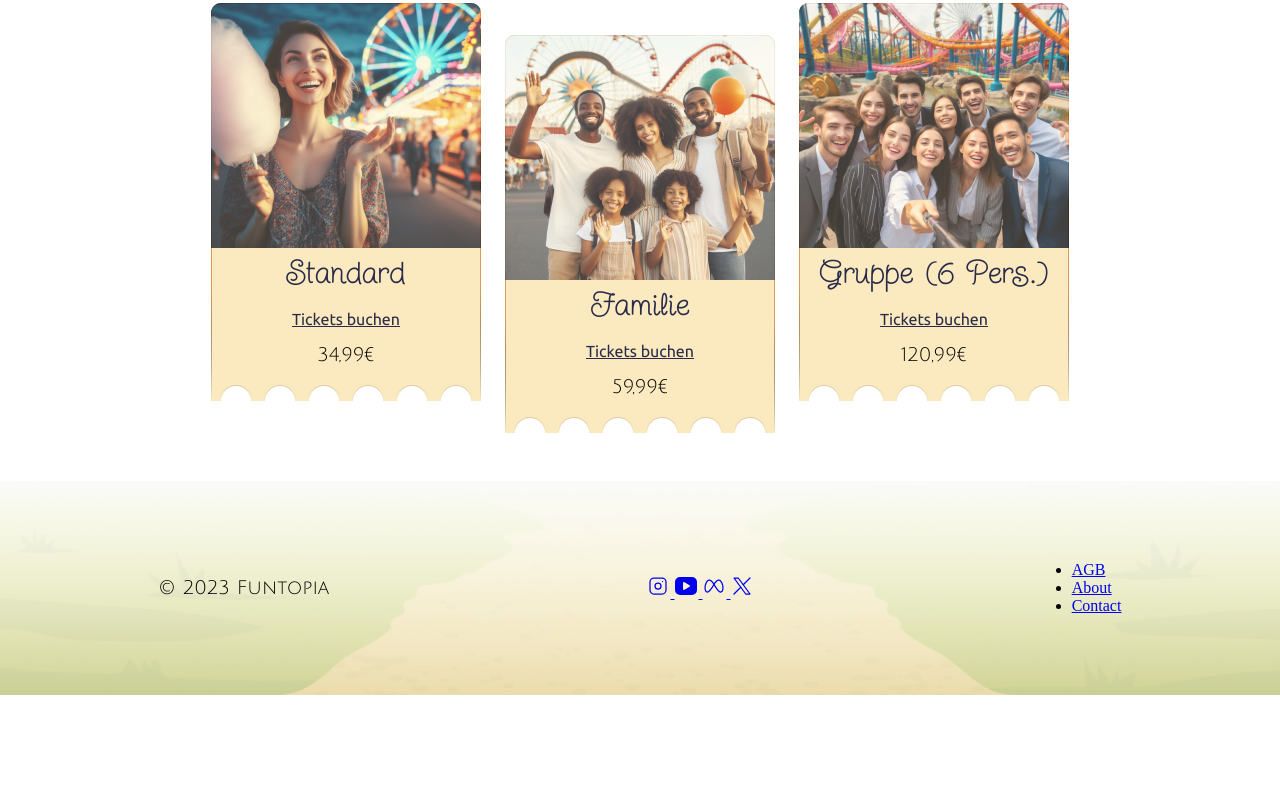
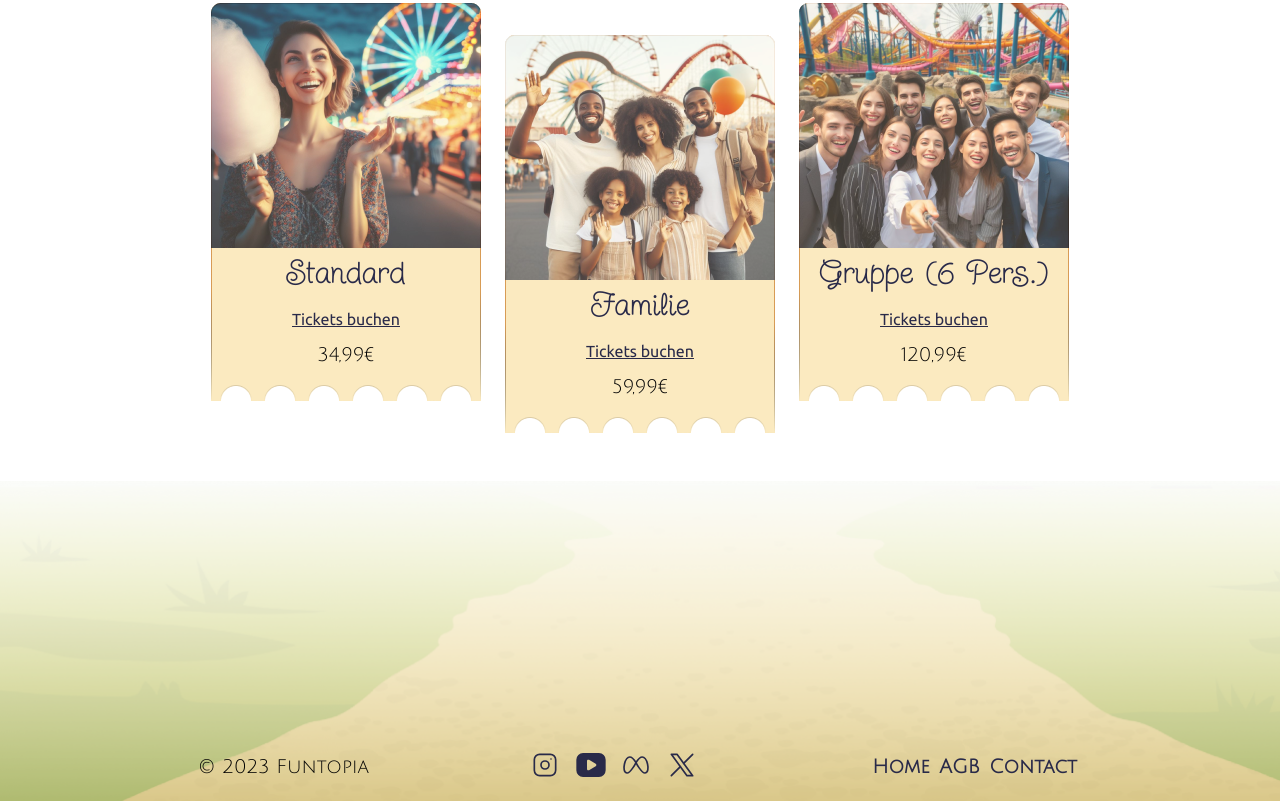
Before and after one commit to mikajed/funtopia, a plain HTML site: page index.html in a window 1280 px wide. Shown: the part 2167-2968 px from the top of the page. Before the commit the page ends 2862 px from the top, so only its background shows below. Drawn offline with Linux system fonts and the light colour scheme.

Commit message:
fix navs code

```diff
--- a/index.html
+++ b/index.html
@@ -43,7 +43,7 @@
         </nav>
     </header>
     <main>
-        <section class="hero-section">
+        <section id="hero-section">
             <h1>Willkommen in der aufregenden Welt von Funtopia!</h1>
         </section>
         <!-- SHOWCASE-SECTION -->
@@ -113,10 +113,13 @@
         </section>
     </main>
     <footer>
+        <div class="footer-container">
             <p>© 2023 Funtopia</p>
-        <div class="social-icons">
+            <div class="socialIcons">
                 <a href="https://instagram.com">
-                <svg xmlns="http://www.w3.org/2000/svg" class="icon icon-tabler icon-tabler-brand-instagram" width="24" height="24" viewBox="0 0 24 24" stroke-width="1.25" stroke="currentColor" fill="none" stroke-linecap="round" stroke-linejoin="round">
+                    <svg xmlns="http://www.w3.org/2000/svg" class="icon icon-tabler icon-tabler-brand-instagram"
+                        width="24" height="24" viewBox="0 0 24 24" stroke-width="1.25" stroke="currentColor" fill="none"
+                        stroke-linecap="round" stroke-linejoin="round">
                         <path stroke="none" d="M0 0h24v24H0z" fill="none"></path>
                         <path d="M4 4m0 4a4 4 0 0 1 4 -4h8a4 4 0 0 1 4 4v8a4 4 0 0 1 -4 4h-8a4 4 0 0 1 -4 -4z"></path>
                         <path d="M12 12m-3 0a3 3 0 1 0 6 0a3 3 0 1 0 -6 0"></path>
@@ -124,20 +127,32 @@
                     </svg>
                 </a>
                 <a href="https://youtube.com">
-                <svg xmlns="http://www.w3.org/2000/svg" class="icon icon-tabler icon-tabler-brand-youtube-filled" width="24" height="24" viewBox="0 0 24 24" stroke-width="1.25" stroke="currentColor" fill="none" stroke-linecap="round" stroke-linejoin="round">
+                    <svg xmlns="http://www.w3.org/2000/svg" class="icon icon-tabler icon-tabler-brand-youtube-filled"
+                        width="24" height="24" viewBox="0 0 24 24" stroke-width="1.25" stroke="currentColor" fill="none"
+                        stroke-linecap="round" stroke-linejoin="round">
                         <path stroke="none" d="M0 0h24v24H0z" fill="none"></path>
-                    <path d="M18 3a5 5 0 0 1 5 5v8a5 5 0 0 1 -5 5h-12a5 5 0 0 1 -5 -5v-8a5 5 0 0 1 5 -5zm-9 6v6a1 1 0 0 0 1.514 .857l5 -3a1 1 0 0 0 0 -1.714l-5 -3a1 1 0 0 0 -1.514 .857z" stroke-width="0" fill="currentColor"></path>
+                        <path
+                            d="M18 3a5 5 0 0 1 5 5v8a5 5 0 0 1 -5 5h-12a5 5 0 0 1 -5 -5v-8a5 5 0 0 1 5 -5zm-9 6v6a1 1 0 0 0 1.514 .857l5 -3a1 1 0 0 0 0 -1.714l-5 -3a1 1 0 0 0 -1.514 .857z"
+                            stroke-width="0" fill="currentColor"></path>
                     </svg>
                 </a>
                 <a href="https://facebook.com">
-                <svg xmlns="http://www.w3.org/2000/svg" class="icon icon-tabler icon-tabler-brand-meta" width="24" height="24" viewBox="0 0 24 24" stroke-width="1.25" stroke="currentColor" fill="none" stroke-linecap="round" stroke-linejoin="round">
+                    <svg xmlns="http://www.w3.org/2000/svg" class="icon icon-tabler icon-tabler-brand-meta" width="24"
+                        height="24" viewBox="0 0 24 24" stroke-width="1.25" stroke="currentColor" fill="none"
+                        stroke-linecap="round" stroke-linejoin="round">
                         <path stroke="none" d="M0 0h24v24H0z" fill="none"></path>
-                    <path d="M12 10.174c1.766 -2.784 3.315 -4.174 4.648 -4.174c2 0 3.263 2.213 4 5.217c.704 2.869 .5 6.783 -2 6.783c-1.114 0 -2.648 -1.565 -4.148 -3.652a27.627 27.627 0 0 1 -2.5 -4.174z"></path>
-                    <path d="M12 10.174c-1.766 -2.784 -3.315 -4.174 -4.648 -4.174c-2 0 -3.263 2.213 -4 5.217c-.704 2.869 -.5 6.783 2 6.783c1.114 0 2.648 -1.565 4.148 -3.652c1 -1.391 1.833 -2.783 2.5 -4.174z"></path>
+                        <path
+                            d="M12 10.174c1.766 -2.784 3.315 -4.174 4.648 -4.174c2 0 3.263 2.213 4 5.217c.704 2.869 .5 6.783 -2 6.783c-1.114 0 -2.648 -1.565 -4.148 -3.652a27.627 27.627 0 0 1 -2.5 -4.174z">
+                        </path>
+                        <path
+                            d="M12 10.174c-1.766 -2.784 -3.315 -4.174 -4.648 -4.174c-2 0 -3.263 2.213 -4 5.217c-.704 2.869 -.5 6.783 2 6.783c1.114 0 2.648 -1.565 4.148 -3.652c1 -1.391 1.833 -2.783 2.5 -4.174z">
+                        </path>
                     </svg>
                 </a>
                 <a href="https://twitter.com">
-                <svg xmlns="http://www.w3.org/2000/svg" class="icon icon-tabler icon-tabler-brand-x" width="24" height="24" viewBox="0 0 24 24" stroke-width="1.25" stroke="currentColor" fill="none" stroke-linecap="round" stroke-linejoin="round">
+                    <svg xmlns="http://www.w3.org/2000/svg" class="icon icon-tabler icon-tabler-brand-x" width="24"
+                        height="24" viewBox="0 0 24 24" stroke-width="1.25" stroke="currentColor" fill="none"
+                        stroke-linecap="round" stroke-linejoin="round">
                         <path stroke="none" d="M0 0h24v24H0z" fill="none"></path>
                         <path d="M4 4l11.733 16h4.267l-11.733 -16z"></path>
                         <path d="M4 20l6.768 -6.768m2.46 -2.46l6.772 -6.772"></path>
@@ -145,10 +160,12 @@
                 </a>
             </div>
             <ul>
+                <li><a href="#hero-section">Home</a></li>
                 <li><a href="#">AGB</a></li>
-            <li><a href="#">About</a></li>
                 <li><a href="#">Contact</a></li>
             </ul>
+        </div>
     </footer>
 </body>
+
 </html>
--- a/src/css/less/style.less
+++ b/src/css/less/style.less
@@ -4,6 +4,10 @@
     margin: 0;
     padding: 0;
     box-sizing: border-box;
+}
+
+html {
+    scroll-behavior: smooth;
 }
 
 body {
@@ -47,27 +51,51 @@ p {
     font-size: 1.2rem;
 }
 
+/* -- NAVS -- */
+ul {
+    display: flex;
+
+    & li {
+        padding: 0 0.3rem;
+        list-style-type: none;
+
+        & a {
+            color: #292a49;
+            text-decoration: none;
+            font-size: 1.2rem;
+            font-weight: 700;
+            font-family: 'Julius Sans One';
+            transition: 0.3s ease;
+
+            &:hover {
+                text-decoration: underline;
+                color: @hover-color;
+            }
+        }
+    }
+}
+
+.socialIcons a {
+    text-decoration: none;
+    color: @main-font-color;
+}
+
+& .socialIcons svg {
+    width: 2rem;
+    height: auto;
+    margin-right: 0.6rem;
+    transition: 0.3s ease;
+
+    &:hover {
+        color: @hover-color;
+        transform: rotate(20deg);
+    }
+}
+
 /* -- NAVBAR -- */
 .nav {
     max-width: 1400px;
     width: 100%;
-
-    & .socialIcons a {
-        text-decoration: none;
-        color: @main-font-color;
-    }
-
-    & .socialIcons svg {
-        width: 2.5rem;
-        height: auto;
-        margin-right: 0.6rem;
-        transition: 0.3s ease;
-
-        &:hover {
-            color: @hover-color;
-            transform: rotate(20deg);
-        }
-    }
 
     & .navbar {
         width: 100%;
@@ -80,29 +108,6 @@ p {
             width: 10rem;
             height: auto;
             margin: 0 50%;
-        }
-
-        & ul {
-            display: flex;
-
-            & li {
-                padding: 0 0.3rem;
-                list-style-type: none;
-
-                & a {
-                    color: #292a49;
-                    text-decoration: none;
-                    font-size: 1.2rem;
-                    font-weight: 700;
-                    font-family: 'Julius Sans One';
-                    transition: 0.3s ease;
-
-                    &:hover {
-                        text-decoration: underline;
-                        color: @hover-color;
-                    }
-                }
-            }
         }
     }
 }
@@ -118,7 +123,7 @@ main {
 }
 
 /* -- HERO SECTION -- */
-.hero-section {
+#hero-section {
     width: 60%;
     height: 60vh;
     display: flex;
@@ -196,7 +201,8 @@ main {
             z-index: 1;
         }
 
-        & img:first-child, :last-child {
+        & img:first-child,
+        :last-child {
             filter: blur(5px) drop-shadow(0 5px 3px rgba(0, 0, 0, 0.422));
         }
     }
@@ -255,11 +261,21 @@ main {
 /* -- FOOTER -- */
 footer {
     width: 100%;
-    padding: 5rem 0;
+    padding: 10rem 2rem;
     display: flex;
     justify-content: space-around;
     align-items: center;
     background: url(../images/footer-bg.png) no-repeat;
     background-size: cover;
     margin-top: 5rem;
+    position: relative;
+
+    & .footer-container {
+        display: flex;
+        justify-content: space-around;
+        align-items: center;
+        gap: 10rem;
+        position: absolute;
+        bottom: 1rem;
+    }
 }
```
Also changed, not shown: src/css/style.css. Lines whose indentation alone changed are shown as unchanged.
